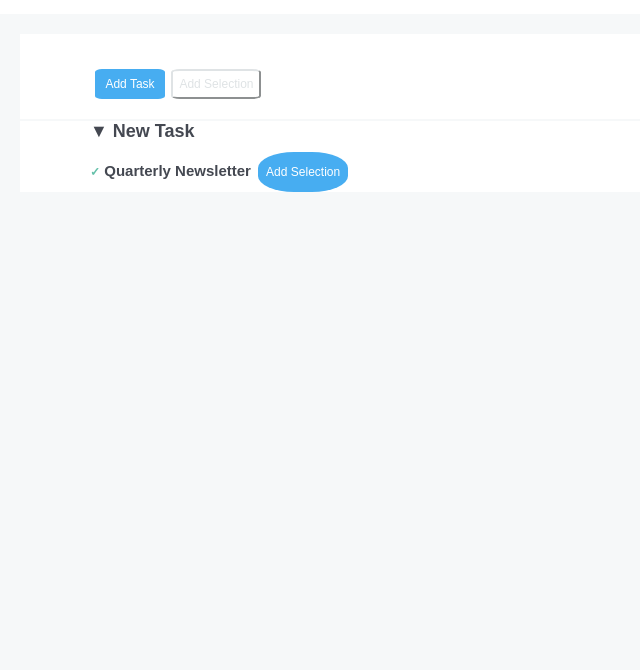
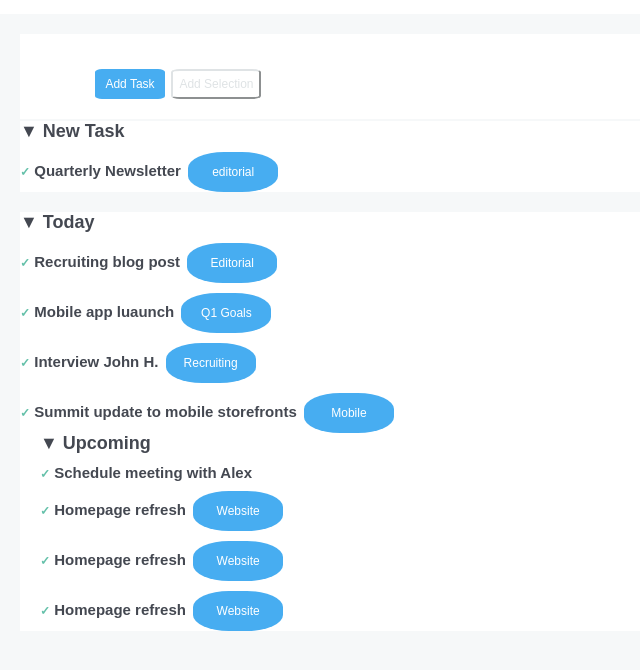
Before and after one commit to Maria-Lucia-Mazzara/html-css-toboolist, a plain HTML site: page index.html in a window 1280 px wide. Shown: the part 98-768 px from the top of the page, without its empty margins (0-640 px from the left). Drawn offline with Linux system fonts and the light colour scheme.

Commit message:
finito di scrivere pagina html

```diff
--- a/assets/css/style.css
+++ b/assets/css/style.css
@@ -19,7 +19,8 @@
 
 body {
     margin: 0;
-    font-family: Arial; sans-serif;
+    font-family: Arial;
+    sans-serif;
     background-color: var(--colore-body);
     color: var(--colore-testo);
 
@@ -57,8 +58,9 @@ header {
 
 /*fine header*/
 
+/*main contenitore*/
 
-.quadrato_contenitore{
+.quadrato_contenitore {
     width: 80%;
     background-color: #ffffff;
     margin: 20px 20px 2px 20px;
@@ -94,6 +96,11 @@ header {
     margin: 20px 0px 5px 1px;
 
 }
+
+/*fine main contenitore*/
+
+/*inizio New Task*/
+
 .quadrato_contenitore2 {
     width: 80%;
     background-color: #ffffff;
@@ -101,7 +108,7 @@ header {
 }
 
 .spazi {
-padding-left: 70px;
+
     font-size: 18px;
     font-weight: bold;
     color: var(--colore-testo);
@@ -112,7 +119,7 @@ padding-left: 70px;
     font-size: 15px;
 }
 
-.check{
+.check {
     background-color: #ffffff;
     color: #64c0a9;
     border-color: #64c0a9;
@@ -135,3 +142,49 @@ padding-left: 70px;
     display: inline-block;
 
 }
+
+/*fine new task*/
+
+/*inizio Today*/
+
+.quadrato_contenitore2 {
+    width: 80%;
+    background-color: #ffffff;
+    margin: 0px 20px 20px 20px;
+}
+
+.spazi {
+
+    font-size: 18px;
+    font-weight: bold;
+    color: var(--colore-testo);
+}
+
+.task {
+    padding-top: 10px;
+    font-size: 15px;
+}
+
+.check {
+    background-color: #ffffff;
+    color: #64c0a9;
+    border-color: #64c0a9;
+    font-size: 12px;
+    border-radius: 50%;
+    display: inline-block;
+
+}
+
+.battonblu {
+    background-color: var(--bottone-blu);
+    border: #000000 1px;
+    color: #ffffff;
+    font-size: 12px;
+    border-radius: 40%;
+    margin-left: 3px;
+    padding: 1px;
+    width: 90px;
+    height: 40px;
+    display: inline-block;
+
+}
--- a/index.html
+++ b/index.html
@@ -23,7 +23,7 @@
 
     </header>
     <!-- fine header -->
-
+    <!-- main button -->
     <main>
         <div class="quadrato_contenitore">
 
@@ -32,21 +32,108 @@
             <button class="batton2">Add Selection</button>
 
         </div>
+        <!-- fine main button -->
+
+        <!-- inizio main  Task-->
 
         <div class="quadrato_contenitore2">
 
             <div class="spazi">
                 <span class="freccia">&#9660;</span>
                 <strong>New Task</strong>
+                <!-- bottone blu -->
                 <div class="task">
                     <span class="check">&#10003</span>
                     <span>Quarterly Newsletter</span>
-                   <button class="battonblu">Add Selection</button>
+                    <button class="battonblu">editorial</button>
 
                 </div>
 
+
             </div>
+
         </div>
+
+        <!-- fine main task -->
+
+        <!-- inizio main Today -->
+          <div class="quadrato_contenitore2">
+
+            <div class="spazi">
+                <span class="freccia">&#9660;</span>
+                <strong>Today</strong>
+                <div class="task">
+                    <span class="check">&#10003</span>
+                    <span>Recruiting blog post</span>
+                    <button class="battonblu">Editorial</button>
+
+                </div>
+                <!-- bottone viola -->
+                 <div class="task">
+                    <span class="check">&#10003</span>
+                    <span>Mobile app luaunch</span>
+                    <button class="battonblu">Q1 Goals</button>
+
+                </div>
+                <!-- fine bottone viola -->
+
+                <!-- bottone verde -->
+                 <div class="task">
+                    <span class="check">&#10003</span>
+                    <span>Interview John H.</span>
+                    <button class="battonblu">Recruiting</button>
+
+                </div>
+                <!-- fine bottone verde -->
+                 <!-- bottone arancio -->
+                  <div class="task">
+                    <span class="check">&#10003</span>
+                    <span>Summit update to mobile storefronts</span>
+                    <button class="battonblu">Mobile</button>
+
+                </div>
+                <!-- fine bottone arancio -->
+
+                <!-- inizio Upcoming -->
+                 <div class="quadrato_contenitore2">
+
+            <div class="spazi">
+                <span class="freccia">&#9660;</span>
+                <strong>Upcoming</strong>
+                <div class="task">
+                    <span class="check">&#10003</span>
+                    <span>Schedule meeting with Alex</span>
+
+                </div>
+                <!-- bottone rosa -->
+                 <div class="task">
+                    <span class="check">&#10003</span>
+                    <span>Homepage refresh</span>
+                    <button class="battonblu">Website</button>
+
+                </div>
+                <!-- fine bottone rosa -->
+                 <!-- bottone lime -->
+                  <div class="task">
+                    <span class="check">&#10003</span>
+                    <span>Homepage refresh</span>
+                    <button class="battonblu">Website</button>
+
+                </div>
+                <!-- fine bottone lime -->
+                 <!-- bottone blu -->
+                  <div class="task">
+                    <span class="check">&#10003</span>
+                    <span>Homepage refresh</span>
+                    <button class="battonblu">Website</button>
+
+                </div>
+                <!-- fine bottone blu -->
+
+            </div>
+
+        </div>
+
 
 
 
```
Lines whose indentation alone changed are shown as unchanged.
